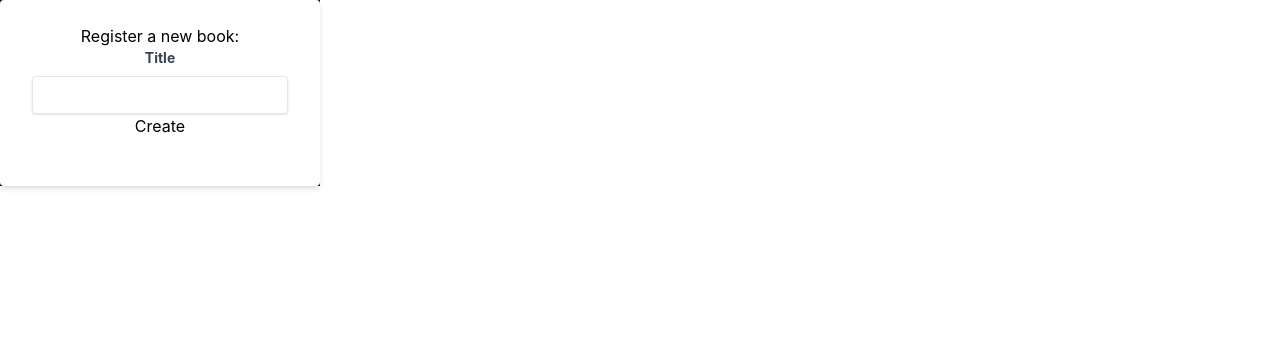
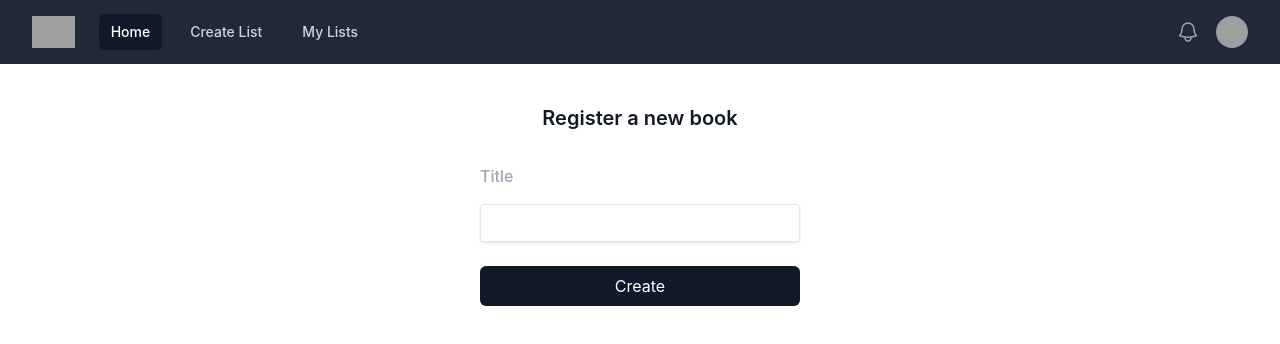
Before and after one commit to biabrasil/Book-Manager, a React (Create React App) app: page / in a window 1280 px wide. Shown: the top 344 px of the page. Built offline with nearby package versions, Linux system fonts and the light colour scheme; grey boxes are pictures that could not be loaded.

Commit message:
Create Book and Show Book List

```diff
--- a/package.json
+++ b/package.json
@@ -3,6 +3,8 @@
   "version": "0.1.0",
   "private": true,
   "dependencies": {
+    "@headlessui/react": "^1.7.10",
+    "@heroicons/react": "^2.0.15",
     "@testing-library/jest-dom": "^5.16.5",
     "@testing-library/react": "^13.4.0",
     "@testing-library/user-event": "^13.5.0",
--- a/src/App.js
+++ b/src/App.js
@@ -2,15 +2,29 @@
 import { useState } from "react";
 
 import BookCreate from "./components/BookCreate";
+import BookList from "./components/BookList";
+import NavBar from "./components/NavBar";
 
 function App() {
   const [books, setBooks] = useState([]);
+
   const createBook = (title) => {
-    console.log("Need to add book with title of:", title);
+    const updatedBooks = [
+      ...books,
+      { id: Math.round(Math.random() * 9999), title },
+    ];
+    setBooks(updatedBooks);
   };
+
   return (
-    <div className="App">
-      <BookCreate onCreate={createBook} />
+    <div>
+      <NavBar />
+      <div className="App">
+        <BookCreate onCreate={createBook} />
+        <div className="mt-10">
+          <BookList books={books} />
+        </div>
+      </div>
     </div>
   );
 }
--- a/src/components/BookCreate.js
+++ b/src/components/BookCreate.js
@@ -13,16 +13,25 @@
     setTitle("");
   };
   return (
-    <div className="w-full max-w-xs bg-black">
-      <div className="bg-white shadow-md rounded px-8 pt-6 pb-8 mb-4">
+    <div className="w-full max-w-xs mx-auto">
+      <div className="bg-white mt-10">
         <div class="mb-4">
-          <h2>Register a new book:</h2>
+          <h2 className="font-semibold text-gray-900 text-xl pb-6">
+            Register a new book
+          </h2>
+
           <form onSubmit={hadleSubmit}>
-            <label className="block text-gray-700 text-sm font-bold mb-2">
+            <label className="flex text-gray-400 py-2 rounded-md text-md font-medium mb-2">
               Title
             </label>
-            <input className="shadow appearance-none border rounded w-full py-2 px-3 text-gray-700 leading-tight focus:outline-none focus:shadow-outline" value={title} onChange={handleChange}></input>
-            <button>Create</button>
+            <input
+              className="shadow appearance-none border rounded w-full py-2 px-3 text-gray-700 leading-tight focus:outline-none focus:shadow-outline"
+              value={title}
+              onChange={handleChange}
+            ></input>
+            <button className="rounded-md bg-gray-900 text-white text-center px-5 py-2 mt-6 w-full">
+              Create
+            </button>
           </form>
         </div>
       </div>
--- a/src/components/BookList.js
+++ b/src/components/BookList.js
@@ -1,3 +1,8 @@
-export default function BookList() {
-  return <div>BookList</div>;
+import BookShow from "./BookShow";
+
+export default function BookList({ books }) {
+  const renderedBooks = books.map((book) => {
+    return <BookShow key={book.id} book={book} />;
+  });
+  return <div>{renderedBooks}</div>;
 }
--- a/src/components/BookShow.js
+++ b/src/components/BookShow.js
@@ -1,3 +1,7 @@
-export default function BookShow() {
-  return <div>BookShow</div>;
+export default function BookShow({ book }) {
+  return (
+    <div className="w-full max-w-xs mx-auto shadow appearance-none border rounded w-full py-2 px-3 text-gray-700 leading-tight focus:outline-none focus:shadow-outline">
+      {book.title}
+    </div>
+  );
 }
--- /dev/null
+++ b/src/components/NavBar.js
@@ -0,0 +1,167 @@
+import { Fragment } from "react";
+import { Disclosure, Menu, Transition } from "@headlessui/react";
+import { Bars3Icon, BellIcon, XMarkIcon } from "@heroicons/react/24/outline";
+
+const navigation = [
+  { name: "Home", href: "#", current: true },
+  { name: "Create List", href: "#", current: false },
+  { name: "My Lists", href: "#", current: false },
+];
+
+function classNames(...classes) {
+  return classes.filter(Boolean).join(" ");
+}
+
+export default function NavBar() {
+  return (
+    <Disclosure as="nav" className="bg-gray-800">
+      {({ open }) => (
+        <>
+          <div className="mx-auto max-w-7xl px-2 sm:px-6 lg:px-8">
+            <div className="relative flex h-16 items-center justify-between">
+              <div className="absolute inset-y-0 left-0 flex items-center sm:hidden">
+                {/* Mobile menu button*/}
+                <Disclosure.Button className="inline-flex items-center justify-center rounded-md p-2 text-gray-400 hover:bg-gray-700 hover:text-white focus:outline-none focus:ring-2 focus:ring-inset focus:ring-white">
+                  <span className="sr-only">Open main menu</span>
+                  {open ? (
+                    <XMarkIcon className="block h-6 w-6" aria-hidden="true" />
+                  ) : (
+                    <Bars3Icon className="block h-6 w-6" aria-hidden="true" />
+                  )}
+                </Disclosure.Button>
+              </div>
+              <div className="flex flex-1 items-center justify-center sm:items-stretch sm:justify-start">
+                <div className="flex flex-shrink-0 items-center">
+                  <img
+                    className="block h-8 w-auto lg:hidden"
+                    src="https://tailwindui.com/img/logos/mark.svg?color=indigo&shade=500"
+                    alt="Your Company"
+                  />
+                  <img
+                    className="hidden h-8 w-auto lg:block"
+                    src="https://tailwindui.com/img/logos/mark.svg?color=indigo&shade=500"
+                    alt="Your Company"
+                  />
+                </div>
+                <div className="hidden sm:ml-6 sm:block">
+                  <div className="flex space-x-4">
+                    {navigation.map((item) => (
+                      <a
+                        key={item.name}
+                        href={item.href}
+                        className={classNames(
+                          item.current
+                            ? "bg-gray-900 text-white"
+                            : "text-gray-300 hover:bg-gray-700 hover:text-white",
+                          "px-3 py-2 rounded-md text-sm font-medium"
+                        )}
+                        aria-current={item.current ? "page" : undefined}
+                      >
+                        {item.name}
+                      </a>
+                    ))}
+                  </div>
+                </div>
+              </div>
+              <div className="absolute inset-y-0 right-0 flex items-center pr-2 sm:static sm:inset-auto sm:ml-6 sm:pr-0">
+                <button
+                  type="button"
+                  className="rounded-full bg-gray-800 p-1 text-gray-400 hover:text-white focus:outline-none focus:ring-2 focus:ring-white focus:ring-offset-2 focus:ring-offset-gray-800"
+                >
+                  <span className="sr-only">View notifications</span>
+                  <BellIcon className="h-6 w-6" aria-hidden="true" />
+                </button>
+
+                {/* Profile dropdown */}
+                <Menu as="div" className="relative ml-3">
+                  <div>
+                    <Menu.Button className="flex rounded-full bg-gray-800 text-sm focus:outline-none focus:ring-2 focus:ring-white focus:ring-offset-2 focus:ring-offset-gray-800">
+                      <span className="sr-only">Open user menu</span>
+                      <img
+                        className="h-8 w-8 rounded-full"
+                        src="https://images.unsplash.com/photo-1472099645785-5658abf4ff4e?ixlib=rb-1.2.1&ixid=eyJhcHBfaWQiOjEyMDd9&auto=format&fit=facearea&facepad=2&w=256&h=256&q=80"
+                        alt=""
+                      />
+                    </Menu.Button>
+                  </div>
+                  <Transition
+                    as={Fragment}
+                    enter="transition ease-out duration-100"
+                    enterFrom="transform opacity-0 scale-95"
+                    enterTo="transform opacity-100 scale-100"
+                    leave="transition ease-in duration-75"
+                    leaveFrom="transform opacity-100 scale-100"
+                    leaveTo="transform opacity-0 scale-95"
+                  >
+                    <Menu.Items className="absolute right-0 z-10 mt-2 w-48 origin-top-right rounded-md bg-white py-1 shadow-lg ring-1 ring-black ring-opacity-5 focus:outline-none">
+                      <Menu.Item>
+                        {({ active }) => (
+                          <a
+                            href="#"
+                            className={classNames(
+                              active ? "bg-gray-100" : "",
+                              "block px-4 py-2 text-sm text-gray-700"
+                            )}
+                          >
+                            Your Profile
+                          </a>
+                        )}
+                      </Menu.Item>
+                      <Menu.Item>
+                        {({ active }) => (
+                          <a
+                            href="#"
+                            className={classNames(
+                              active ? "bg-gray-100" : "",
+                              "block px-4 py-2 text-sm text-gray-700"
+                            )}
+                          >
+                            Settings
+                          </a>
+                        )}
+                      </Menu.Item>
+                      <Menu.Item>
+                        {({ active }) => (
+                          <a
+                            href="#"
+                            className={classNames(
+                              active ? "bg-gray-100" : "",
+                              "block px-4 py-2 text-sm text-gray-700"
+                            )}
+                          >
+                            Sign out
+                          </a>
+                        )}
+                      </Menu.Item>
+                    </Menu.Items>
+                  </Transition>
+                </Menu>
+              </div>
+            </div>
+          </div>
+
+          <Disclosure.Panel className="sm:hidden">
+            <div className="space-y-1 px-2 pt-2 pb-3">
+              {navigation.map((item) => (
+                <Disclosure.Button
+                  key={item.name}
+                  as="a"
+                  href={item.href}
+                  className={classNames(
+                    item.current
+                      ? "bg-gray-900 text-white"
+                      : "text-gray-300 hover:bg-gray-700 hover:text-white",
+                    "block px-3 py-2 rounded-md text-base font-medium"
+                  )}
+                  aria-current={item.current ? "page" : undefined}
+                >
+                  {item.name}
+                </Disclosure.Button>
+              ))}
+            </div>
+          </Disclosure.Panel>
+        </>
+      )}
+    </Disclosure>
+  );
+}
```
Also changed, not shown: 1 other file (tests, documents, lock files or other folders).
